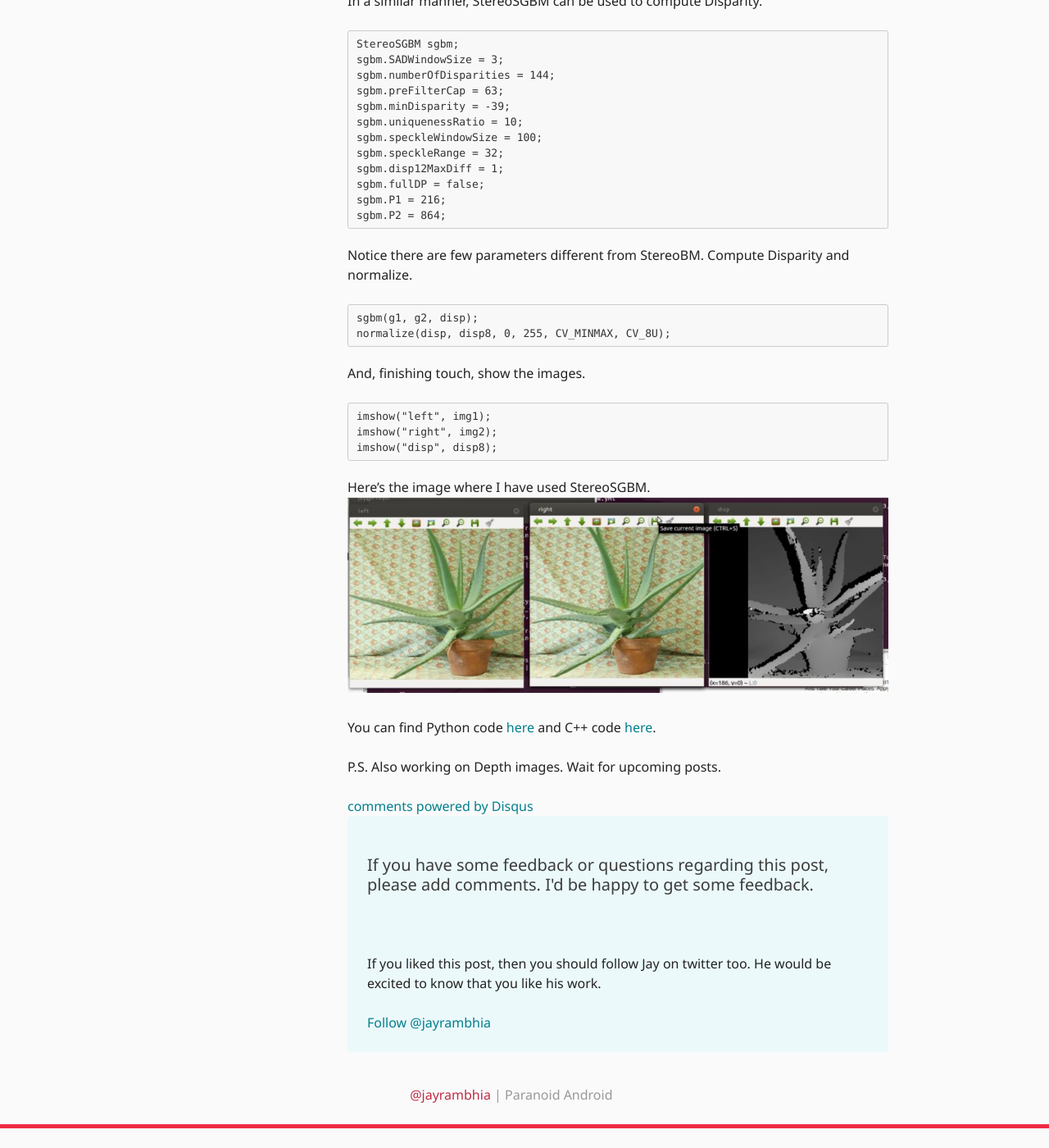
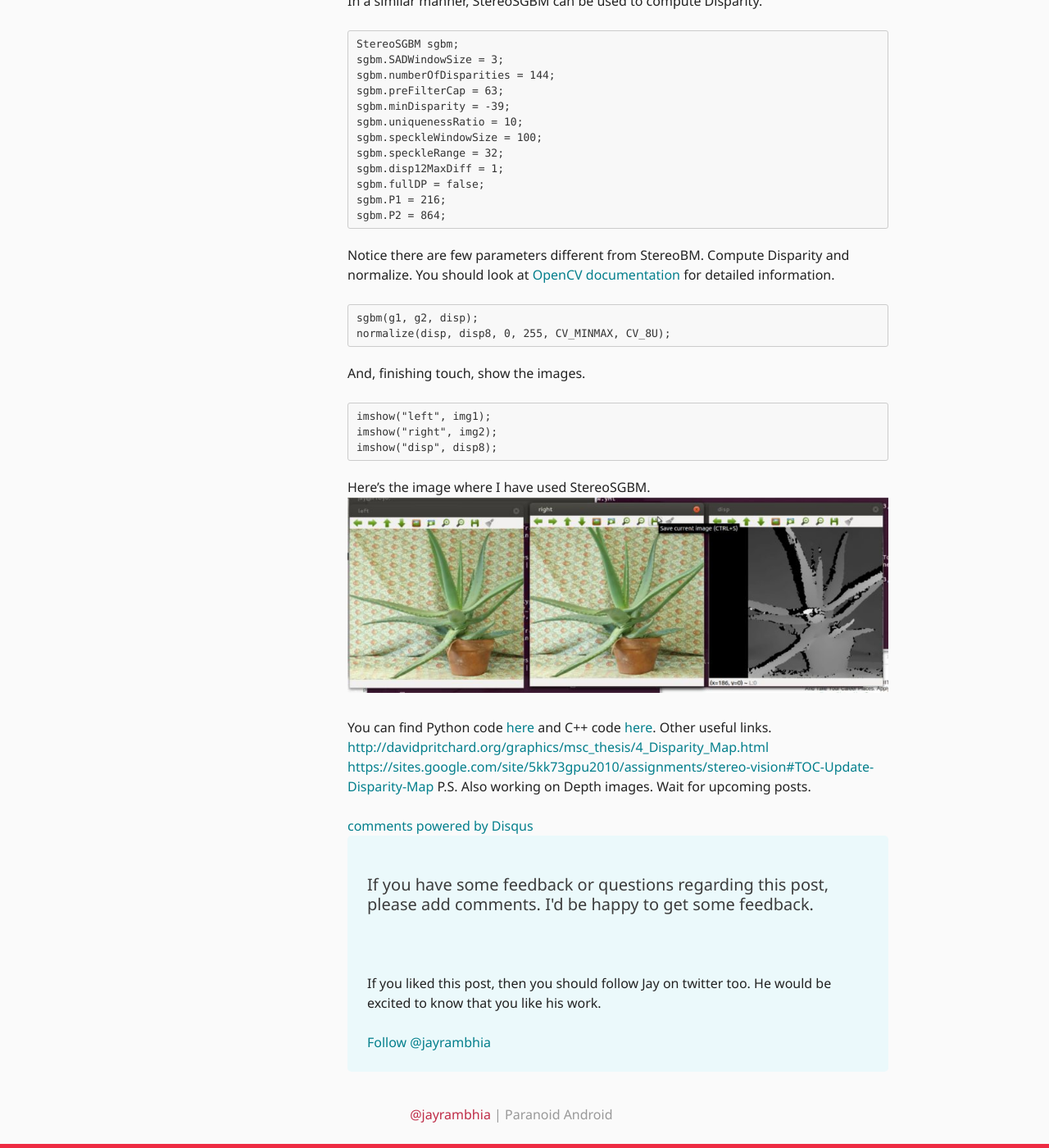
Before and after one commit to jayrambhia/jayrambhia.github.com, a Jekyll site: the page built from _posts/2013-03-29-disparity-maps.markdown, in a window 1280 px wide and 1400 px high, scrolled down 2597 px. Shown: the whole window at 82% size. Built offline with Jekyll 4.4.1, drawn with Linux system fonts in a browser that asks for light colours; nearby versions of some CDN libraries; library files that are not in the unit come from our copies; comment, search, counter and statistics services are not loaded; before the commit the page ends 3973 px from its top, so only the background shows below that; some of the changed text lies outside the part shown.

Commit message:
Update 2013-03-29-disparity-maps.markdown

```diff
--- a/_posts/2013-03-29-disparity-maps.markdown
+++ b/_posts/2013-03-29-disparity-maps.markdown
@@ -8,7 +8,7 @@ slug: disparity-mpas
 title: 'Disparity Map'
 ---
 
-As I had mentioned in earlied posts that I was working on Stereo Images, disparity and depth images, I will elaborate about disparit maps and show how to compute it using OpenCV.
+As I had mentioned in earlier posts that I was working on Stereo Images, disparity and depth images, I will elaborate about disparity maps and show how to compute it using OpenCV.
 
 ### What is Disparity Map?
 
@@ -108,7 +108,7 @@ In a similar manner, StereoSGBM can be used to compute Disparity.
     sgbm.P1 = 216;
     sgbm.P2 = 864;
 
-Notice there are few parameters different from StereoBM. Compute Disparity and normalize.
+Notice there are few parameters different from StereoBM. Compute Disparity and normalize. You should look at [OpenCV documentation](http://docs.opencv.org/modules/calib3d/doc/camera_calibration_and_3d_reconstruction.html?highlight=disparity#StereoSGBM::StereoSGBM%28int%20minDisparity,%20int%20numDisparities,%20int%20SADWindowSize,%20int%20P1,%20int%20P2,%20int%20disp12MaxDiff,%20int%20preFilterCap,%20int%20uniquenessRatio,%20int%20speckleWindowSize,%20int%20speckleRange,%20bool%20fullDP%29) for detailed information.
 
     sgbm(g1, g2, disp);
     normalize(disp, disp8, 0, 255, CV_MINMAX, CV_8U);
@@ -123,5 +123,7 @@ Here's the image where I have used StereoSGBM.
 ![Disparity_Image](/assets/images/disp1.jpg)
 
 You can find Python code [here](https://github.com/jayrambhia/Vision/blob/master/OpenCV/Python/disparity.py) and C++ code [here](https://github.com/jayrambhia/Vision/blob/master/OpenCV/C%2B%2B/disparity.cpp).
-
+Other useful links.
+[http://davidpritchard.org/graphics/msc_thesis/4_Disparity_Map.html](http://davidpritchard.org/graphics/msc_thesis/4_Disparity_Map.html)
+[https://sites.google.com/site/5kk73gpu2010/assignments/stereo-vision#TOC-Update-Disparity-Map](https://sites.google.com/site/5kk73gpu2010/assignments/stereo-vision#TOC-Update-Disparity-Map)
 P.S. Also working on Depth images. Wait for upcoming posts.
```
